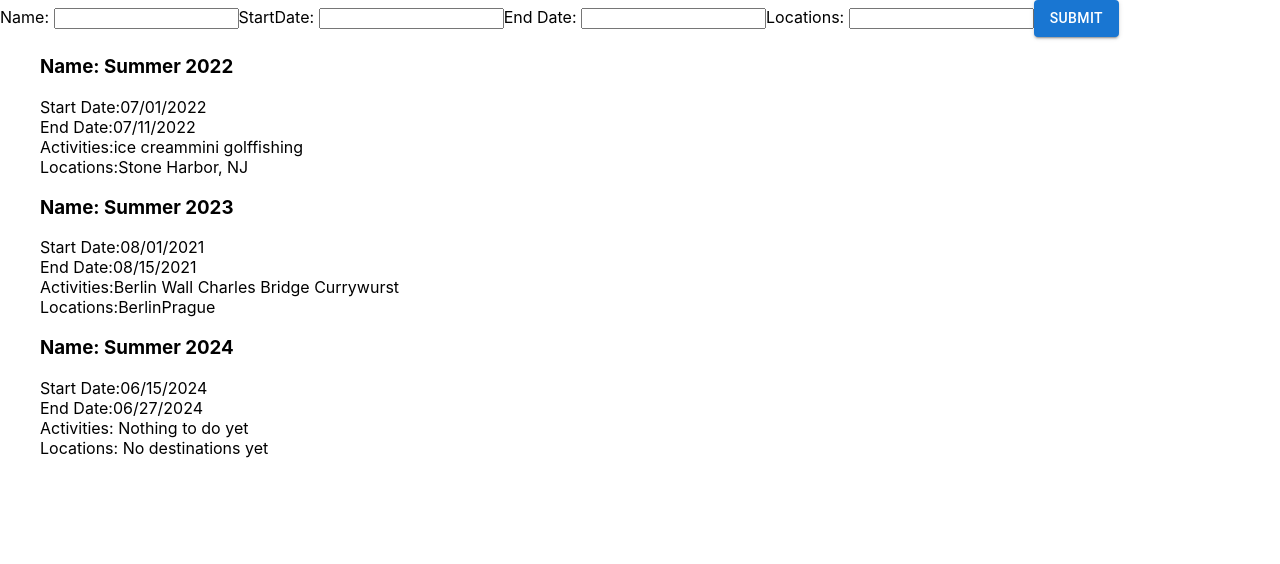
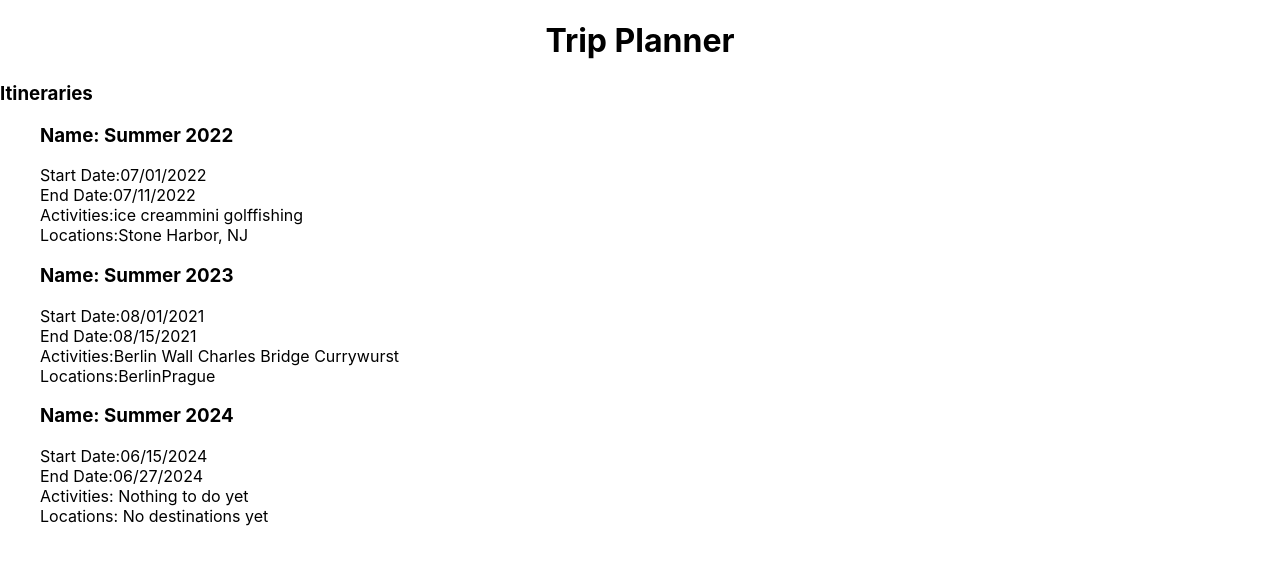
Before and after one commit to SaraBroad/go-itinerary, a React (Create React App) app in the folder itinerary-client/: page /list in a window 1280 px wide. Shown: the top 564 px of the page. Built offline with nearby package versions, Linux system fonts and the light colour scheme.

Commit message:
propity props

```diff
--- a/itinerary-client/src/App.tsx
+++ b/itinerary-client/src/App.tsx
@@ -5,15 +5,46 @@ import logo from './logo.svg';
 import './App.css';
 import { ItineraryList } from './components/itinerary-list'
 import { ItineraryForm } from './components/itinerary-form';
+import { ItineraryListPage } from './pages/itineraryList';
+import { Header } from './components/header';
+import Itinerary from './types';
+
+const itineraries: Itinerary[] = [
+  {
+    id: "12345",
+    name: "Summer 2022",
+    items: ["ice cream", "mini golf", "fishing"],
+    startDate: "07/01/2022",
+    endDate: "07/11/2022",
+    locations: ["Stone Harbor, NJ"],
+  },
+  {
+    id: "54321",
+    name: "Summer 2023",
+    items: ["Berlin Wall ", "Charles Bridge ", "Currywurst"],
+    startDate: "08/01/2021",
+    endDate: "08/15/2021",
+    locations: ["Berlin", "Prague"],
+  },
+  {
+    id: "932923",
+    name: "Summer 2024",
+    items: [],
+    startDate: "06/15/2024",
+    endDate: "06/27/2024",
+    locations: [],
+  },
+];
 
 function App() {
   return (
     <>
-    {/* <Routes>
-      <Route path="/list" element={<ItineraryList/>} />
-    </Routes> */}
-      <ItineraryForm />
-      <ItineraryList />
+    <Header />
+    <Routes>
+       <Route path="/list" element={<ItineraryListPage itineraries={itineraries}/>} />
+       {/* <Route path="/list" element={<ItineraryList/>} /> */}
+       <Route path="/newItinerary" element={<ItineraryForm />} />
+    </Routes>
     </>
   );
 }
--- /dev/null
+++ b/itinerary-client/src/components/header.tsx
@@ -0,0 +1,9 @@
+import React from "react";
+import "./itinerary.css"
+
+
+export const Header = () => {
+    return (
+        <h1 className="header">Trip Planner</h1>
+    )
+}
--- a/itinerary-client/src/components/itinerary-form.tsx
+++ b/itinerary-client/src/components/itinerary-form.tsx
@@ -1,4 +1,4 @@
-import React, { useState } from 'react'
+import React, { ReactHTMLElement, useCallback, useState } from 'react'
 import Button from '@mui/material/Button';
 
 export const ItineraryForm = () => {
--- a/itinerary-client/src/components/itinerary-list.tsx
+++ b/itinerary-client/src/components/itinerary-list.tsx
@@ -40,10 +40,9 @@ const itineraries: Itinerary[] = [
   },
 ];
 
-export const ItineraryList = () => {
+export const ItineraryList = (itinerary: ListProps) => {
+console.log("ListProps", itinerary)
   const [itineraryList, setItineraryList] = useState(itineraries);
-
-  // export const ItineraryList = ({ itinerary }: ListProps ) => {
   return (
     <div>
       {/* <TableContainer component={Paper}>Hello</TableContainer> */}
--- a/itinerary-client/src/components/itinerary.css
+++ b/itinerary-client/src/components/itinerary.css
@@ -5,3 +5,7 @@
 .list-component {
     margin-left: 40px;
 }
+
+.header {
+    text-align: center;
+}
--- a/itinerary-client/src/index.tsx
+++ b/itinerary-client/src/index.tsx
@@ -2,12 +2,16 @@ import React from 'react';
 import ReactDOM from 'react-dom/client';
 import './index.css';
 import App from './App';
+import {BrowserRouter as Router}  from "react-router-dom";
+
 
 const root = ReactDOM.createRoot(
   document.getElementById('root') as HTMLElement
 );
 root.render(
   <React.StrictMode>
-    <App />
+    <Router>
+        <App />
+    </Router>
   </React.StrictMode>
 );
--- /dev/null
+++ b/itinerary-client/src/pages/itineraryForm.tsx
@@ -0,0 +1 @@
+import React from "react";
--- /dev/null
+++ b/itinerary-client/src/pages/itineraryList.tsx
@@ -0,0 +1,41 @@
+import React from "react";
+import Itinerary from "../types";
+import { ItineraryList } from "../components/itinerary-list";
+
+  const itineraries: Itinerary[] = [
+    {
+      id: "12345",
+      name: "Summer 2022",
+      items: ["ice cream", "mini golf", "fishing"],
+      startDate: "07/01/2022",
+      endDate: "07/11/2022",
+      locations: ["Stone Harbor, NJ"],
+    },
+    {
+      id: "54321",
+      name: "Summer 2023",
+      items: ["Berlin Wall ", "Charles Bridge ", "Currywurst"],
+      startDate: "08/01/2021",
+      endDate: "08/15/2021",
+      locations: ["Berlin", "Prague"],
+    },
+    {
+      id: "932923",
+      name: "Summer 2024",
+      items: [],
+      startDate: "06/15/2024",
+      endDate: "06/27/2024",
+      locations: [],
+    },
+  ];
+
+  export const ItineraryListPage = ({ itineraries }: {itineraries: Itinerary[] }) => {
+    console.log(itineraries)
+    return (
+        <>
+        <h3>Itineraries</h3>
+        <ItineraryList itineraries={itineraries} />
+        {/* <ItineraryList /> */}
+        </>
+    )
+}
--- /dev/null
+++ b/itinerary-client/src/pages/style.css
@@ -0,0 +1,3 @@
+.header {
+    text-align: center;
+}
```
